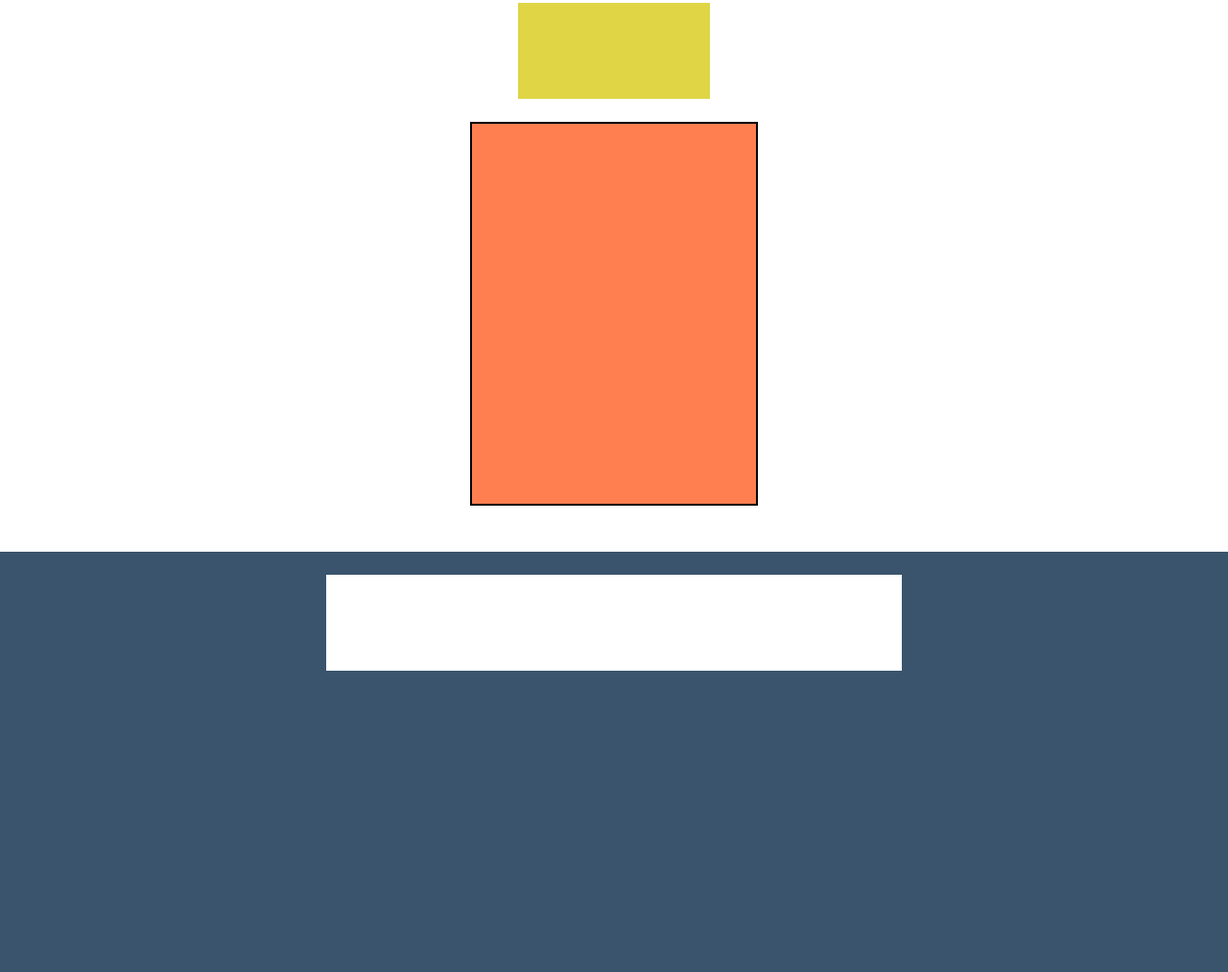
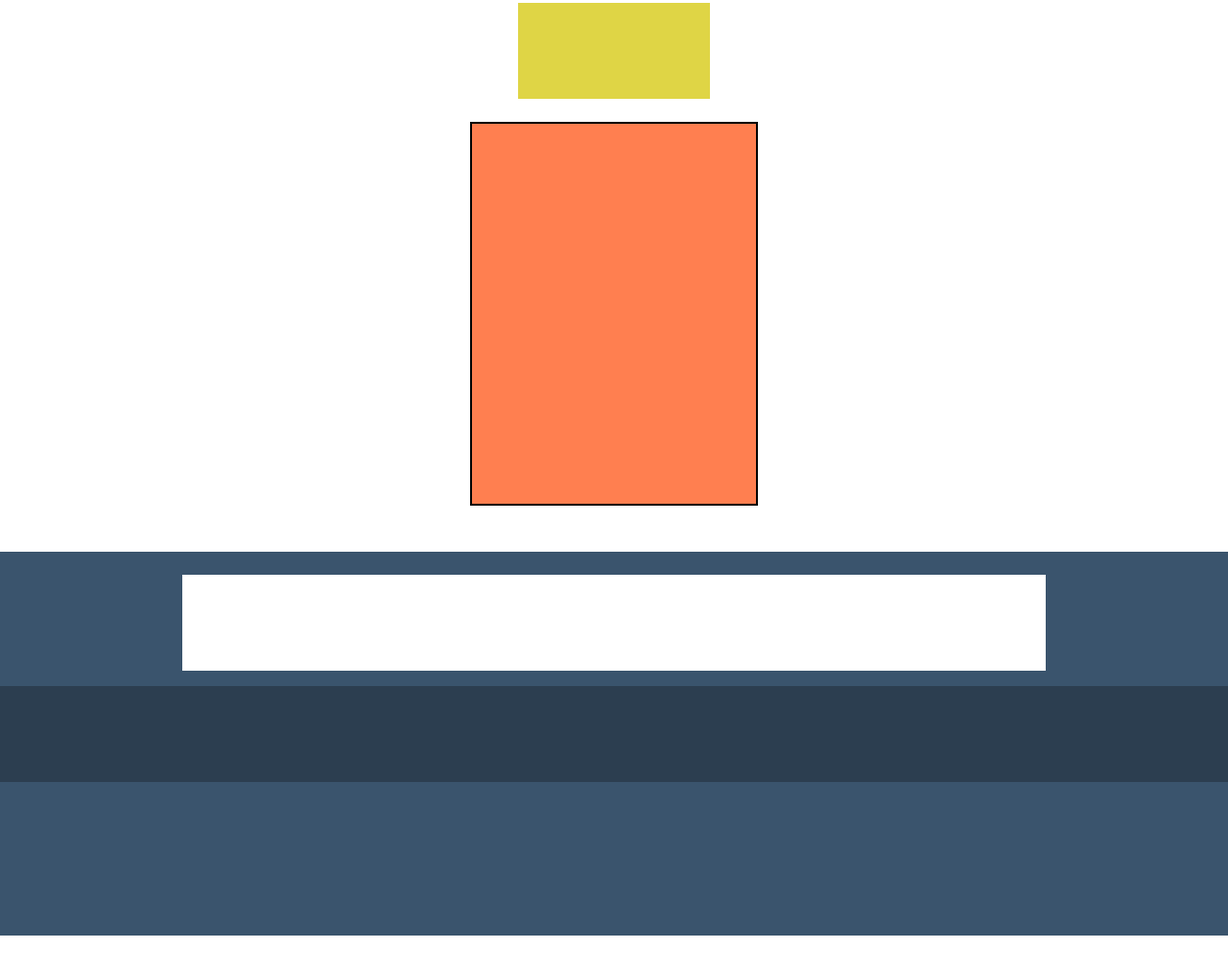
Before and after one commit to giuliagrfo/html-css-bootstrap-freelancer, a plain HTML site: page index.html in a window 1280 px wide. Shown: the part 2045-3058 px from the top of the page at 96% size. After the commit the page ends 3020 px from the top, so only its background shows below. Drawn offline with nearby package versions, Linux system fonts and the light colour scheme.

Commit message:
add copyright

```diff
--- a/assets/css/style.css
+++ b/assets/css/style.css
@@ -65,11 +65,16 @@ img {
 
 footer {
     background-color: var(--primary-soft);
-    height: 500px;
+    height: 400px;
 }
 
-.footer_col_6 {
-    width: 200px;
+.footer_col_12 {
+    width: 300px;
     height: 100px;
     background-color: white;
 }
+
+.copyright {
+    background-color: var(--primary);
+    height: 100px;
+}
--- a/index.html
+++ b/index.html
@@ -86,14 +86,15 @@
     </main>
     <!-- /#site_main -->
     <footer id="site_footer">
-        <div class="container">
+        <div class="container pb-3">
             <div class="row justify-content-center">
-                <div class="col-12 col-md-4 footer_col_6 g-4"></div>
-                <div class="col-12 col-md-4 footer_col_6 g-4"></div>
-                <div class="col-12 col-md-4 footer_col_6 g-4"></div>
+                <div class="col-12 col-md-4 footer_col_12 g-4"></div>
+                <div class="col-12 col-md-4 footer_col_12 g-4"></div>
+                <div class="col-12 col-md-4 footer_col_12 g-4"></div>
+            </div>
 
-            </div>
         </div>
+        <div class="copyright"></div>
     </footer>
     <!-- /#site_footer -->
 
```
